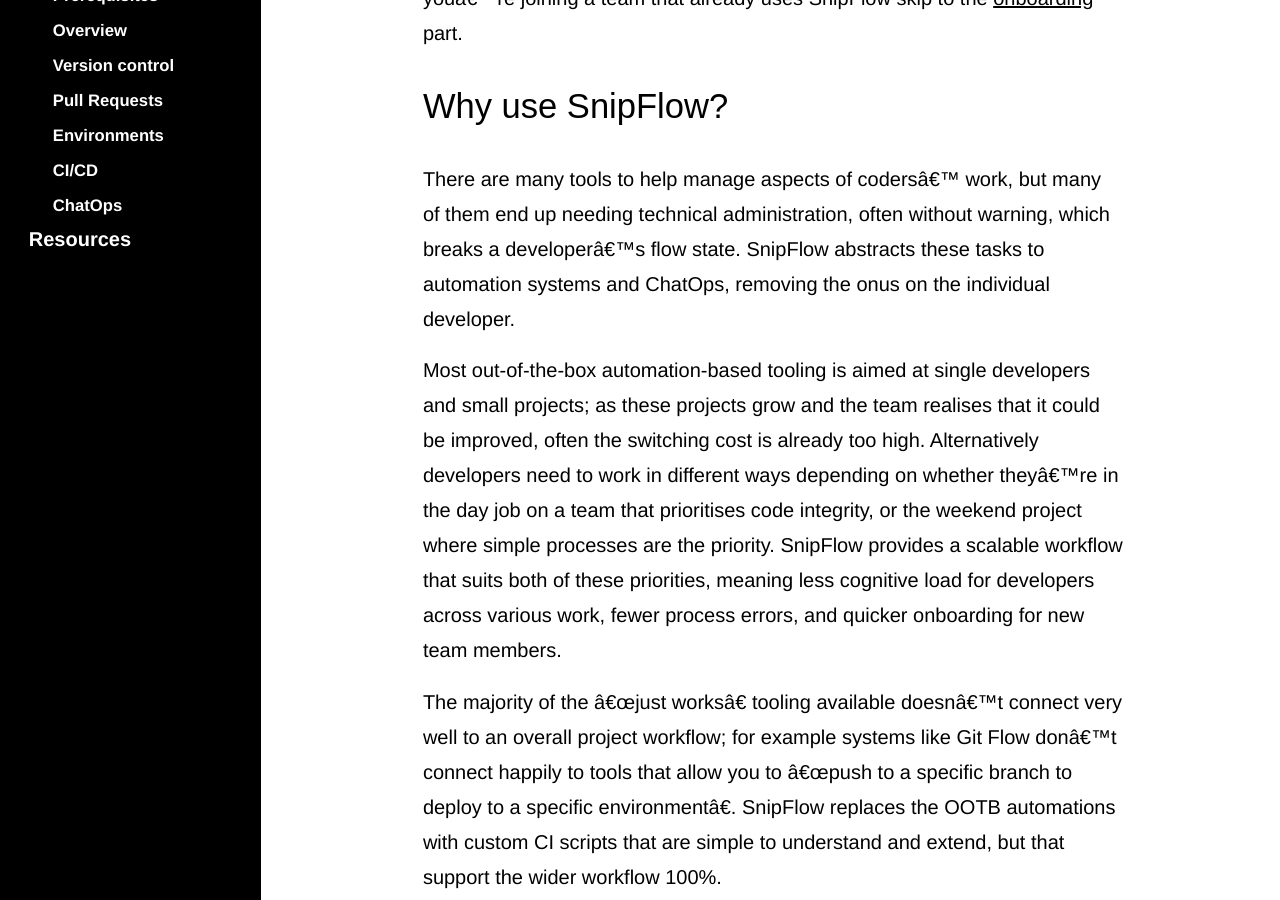
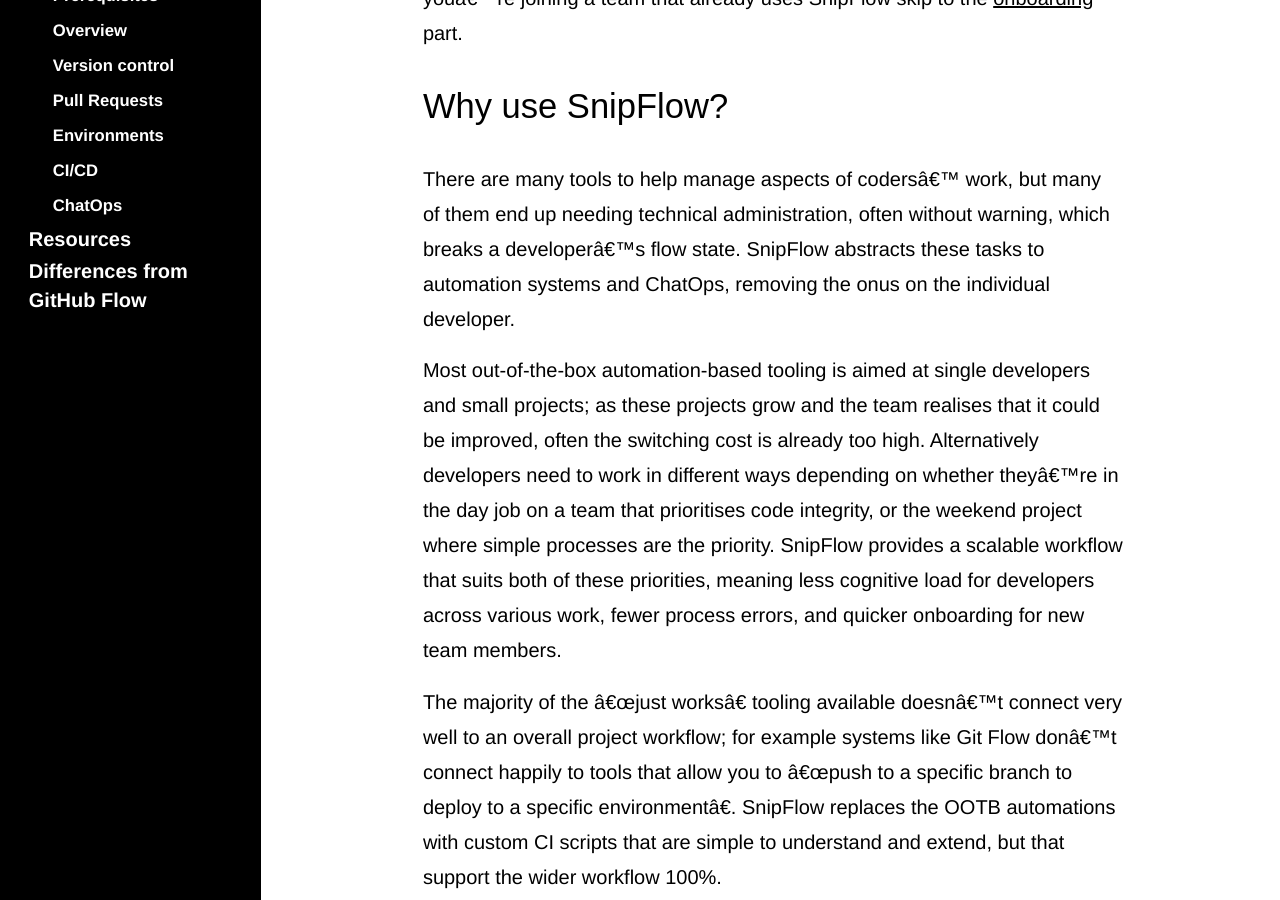
Before and after one commit to marcelkornblum/snipflow, a Jekyll site: the page built from docs/README.md, in a window 1280 px wide and 900 px high, scrolled down 612 px. Built offline with Jekyll 4.4.1, drawn with Linux system fonts in a browser that asks for light colours; some web fonts are replaced; our own code applies the rules of GitHub Pages for plain Markdown files.

Commit message:
Update sitenav.yml

```diff
--- a/docs/_data/sitenav.yml
+++ b/docs/_data/sitenav.yml
@@ -43,3 +43,5 @@
         url: /how-it-works.html#chatops
   - title: Resources
     url: /resources.html
+  - title: Differences from GitHub Flow
+    url: /differences-from-githubflow.html
```
